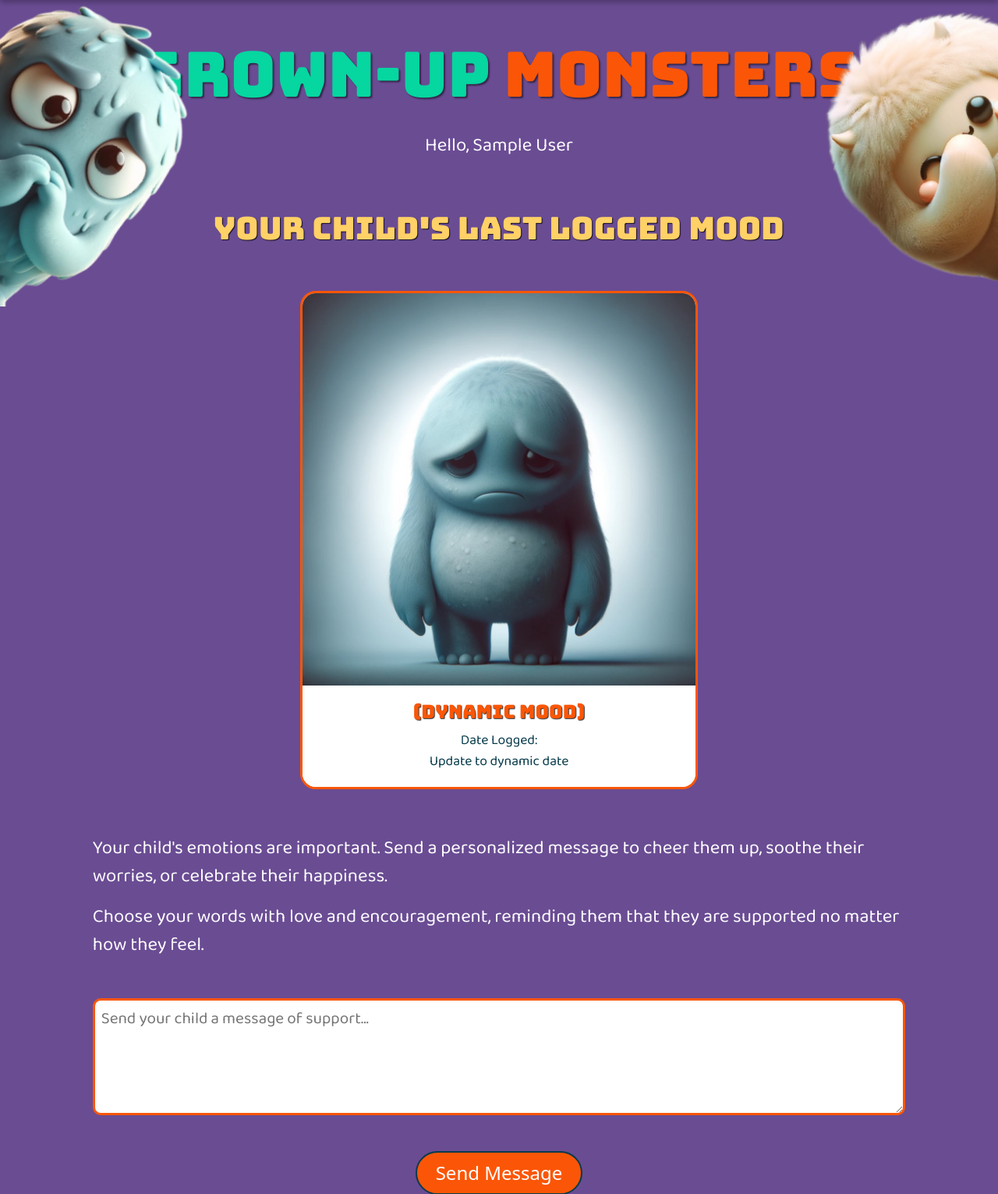
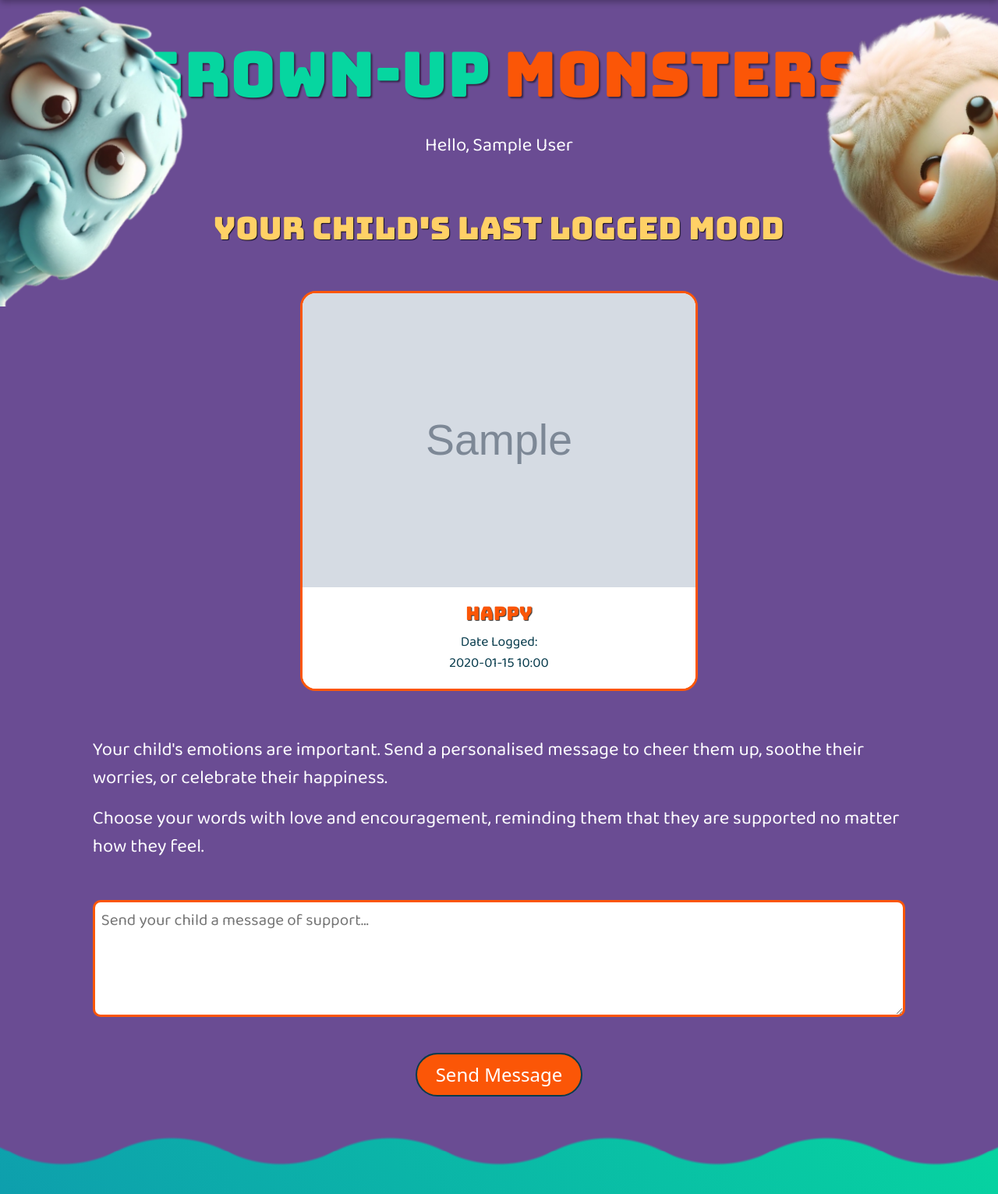
Before and after one commit to CallyKilduff123/mood_monsters, a Flask app: page /grownup_dashboard/1 in a window 1280 px wide. Shown: the part 57-1588 px from the top of the page at 78% size. Run offline with Flask 3, Linux system fonts and the light colour scheme; the visitor is signed in with stand-in values (Sample User, id 1); tables that the repository leaves empty hold one stand-in row (values such as "Sample post"); grey boxes marked "Sample" are stand-in pictures; some libraries are stand-ins or nearby versions.

Commit message:
adjusted grownup dashboard so that child's last logged mood dynamically updates, added journalling image for journalling exercise

```diff
--- a/application/database/Updated_inserts_MM.sql
+++ b/application/database/Updated_inserts_MM.sql
@@ -61,7 +61,7 @@ SELECT * FROM badge;
 -- UPDATED ACTIVITY TABLE
 INSERT INTO activity(activity_name, activity_image_url, description, instructions)
 VALUES
-("Write in your journal", "images/journal_entry_activity.jpg", "Writing down the things that make us feel bad, can help us to thing of ways to overcome them and ask for help", "Write down the things that are making you feel the way you do in the form below. Or use the button to print off a page to write at home. When you have finished, show your entry to your grown-up so they can help you to feel better"),
+("Write in your journal", "images/journal_entry.jpeg", "Writing down the things that make us feel bad, can help us to thing of ways to overcome them and ask for help", "Write down the things that are making you feel the way you do in the form below. Or use the button to print off a page to write at home. When you have finished, show your entry to your grown-up so they can help you to feel better"),
 ("Dance Activity", "images/dance_activity.jpg", "Dancing releases happy hormones (called endorphins)", "Play your favourite song and dance! Ask your grown-up to dance too - that might make you laugh!"),
 ("Bubble Breathing Activity", "images/breathing_activity.jpg", "Special breathing exercises can calm down our minds and help make our mood better",  "Imagine you are creating a big bubble. Take a deep breath in, and then a long slow breath out to blow that giant bubble into the air"),
 ("54321 Sensory Activity", "images/54321_sensory_activity.jpg", "Sensory activities allow you to focus on things in front of you and calm your mood", "Name 5 things you can see, 4 things you can touch, 3 things you can hear, 2 things you can smell, and 1 thing you can taste"),
--- a/application/routes.py
+++ b/application/routes.py
@@ -93,7 +93,13 @@ def grownup_dashboard(family_id):
         grownup_info = get_grownup_info_by_family_id(family_id)
         first_name = session.get('first_name')  # Assuming first_name is stored in the session
         child_info = get_child_info_by_family_id(family_id)
-        return render_template('4_grownup_dashboard.html', grown_up_info=grownup_info, first_name=first_name, child_info=child_info, family_id=family_id)
+        if child_info:
+            logged_moods = get_logged_moods(child_info['child_id'])
+            last_mood = logged_moods[0] if logged_moods else None
+        else:
+            last_mood = None
+        return render_template('4_grownup_dashboard.html', grown_up_info=grownup_info,
+                               first_name=first_name, child_info=child_info, last_mood=last_mood, family_id=family_id)
     else:
         return redirect(url_for('login'))
 
--- a/application/templates/4_grownup_dashboard.html
+++ b/application/templates/4_grownup_dashboard.html
@@ -14,19 +14,41 @@
             <h1 class="text-center titles colour-2 pb-5">Your Child's Last Logged Mood</h1>
             <div class="row justify-content-center">
     <div class="col-md-6 mb-4">
+        {% if last_mood %}
             <div class="card h-100 text-center">
                 <!-- Image dynamically loaded from database -->
-                        <img class="card-img-top img-fluid" src="/static/images/2_sad_monster.jpeg" alt="">
+                <img class="card-img-top img-fluid" src="{{ url_for('static', filename=last_mood['mood_image_url']) }}" alt="Mood Image">
                 <div class="card-body mood-diary-info">
                     <!-- Mood name dynamically loaded from database -->
-                            <h4 class="card-title titles colour-6">(Dynamic Mood)</h4>
-                            <p class="diary-date">Date Logged: <br>Update to dynamic date</p>
+                    <h4 class="card-title titles colour-6">{{ last_mood.mood_name }}</h4>
+                    <p class="diary-date">Date Logged: <br>{{ last_mood.date_logged.strftime('%Y-%m-%d %H:%M') }}</p>
                 </div>
             </div>
+        {% else %}
+            <div class="card h-100 text-center">
+                <div class="card-body">
+                    <p>No mood logs available.</p>
                 </div>
             </div>
+        {% endif %}
+    </div>
+</div>
+
+<!--            <div class="row justify-content-center">-->
+<!--                <div class="col-md-6 mb-4">-->
+<!--                    <div class="card h-100 text-center">-->
+<!--                        &lt;!&ndash; Image dynamically loaded from database &ndash;&gt;-->
+<!--                        <img class="card-img-top img-fluid" src="/static/images/2_sad_monster.jpeg" alt="">-->
+<!--                        <div class="card-body mood-diary-info">-->
+<!--                            &lt;!&ndash; Mood name dynamically loaded from database &ndash;&gt;-->
+<!--                            <h4 class="card-title titles colour-6">(Dynamic Mood)</h4>-->
+<!--                            <p class="diary-date">Date Logged: <br>Update to dynamic date</p>-->
+<!--                        </div>-->
+<!--                    </div>-->
+<!--                </div>-->
+<!--            </div>-->
             <div class="pt-4">
-                <p class="colour-light">Your child's emotions are important. Send a personalized message to cheer them up, soothe their worries, or celebrate their happiness.</p>
+                <p class="colour-light">Your child's emotions are important. Send a personalised message to cheer them up, soothe their worries, or celebrate their happiness.</p>
                 <p class="colour-light">Choose your words with love and encouragement, reminding them that they are supported no matter how they feel.</p>
             </div>
         </div>
--- a/application/templates/6_sad_page.html
+++ b/application/templates/6_sad_page.html
@@ -42,7 +42,7 @@
                 <div class="row justify-content-center">
                 <!-- Mood Journal Image -->
                     <div class="col-lg-6 col-md-6 pt-2">
-                        <img class="img-fluid rounded border custom-border mb-5" src="/static/images/2_sad_monster.jpeg" alt="Sad Monster">
+                        <img class="img-fluid rounded border custom-border mb-5" src="/static/images/journal_entry.jpeg" alt="Monster writes in a Journal">
                     </div>
                     <div>
                         <p class="colour-light">Let's look at feelings of sadness in your journal.</p>
```
Also changed, not shown: application/static/images/journal_entry.jpeg (added), application/static/images/journal_entry_activity.jpg (deleted). Lines whose indentation alone changed are shown as unchanged.
